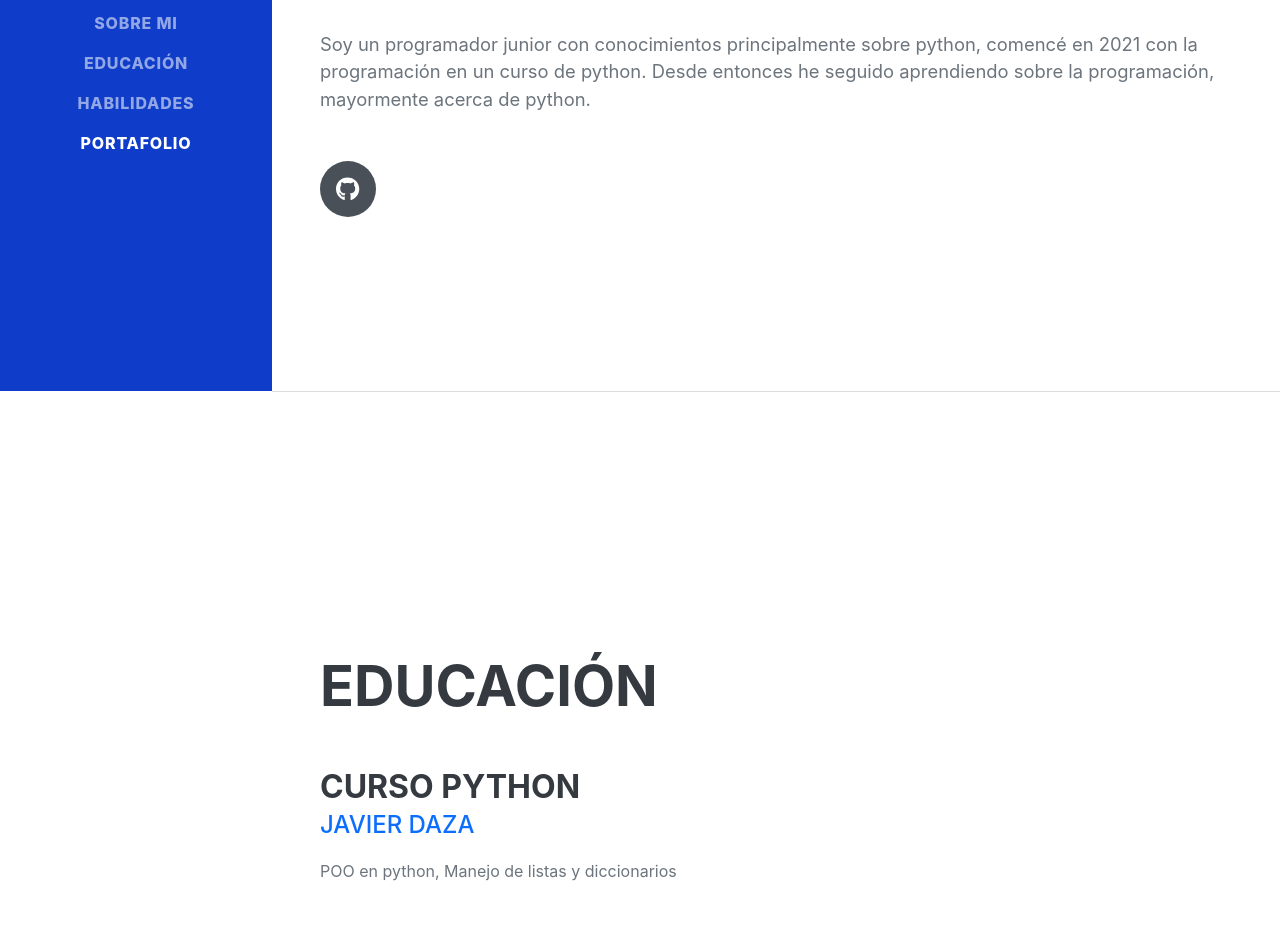
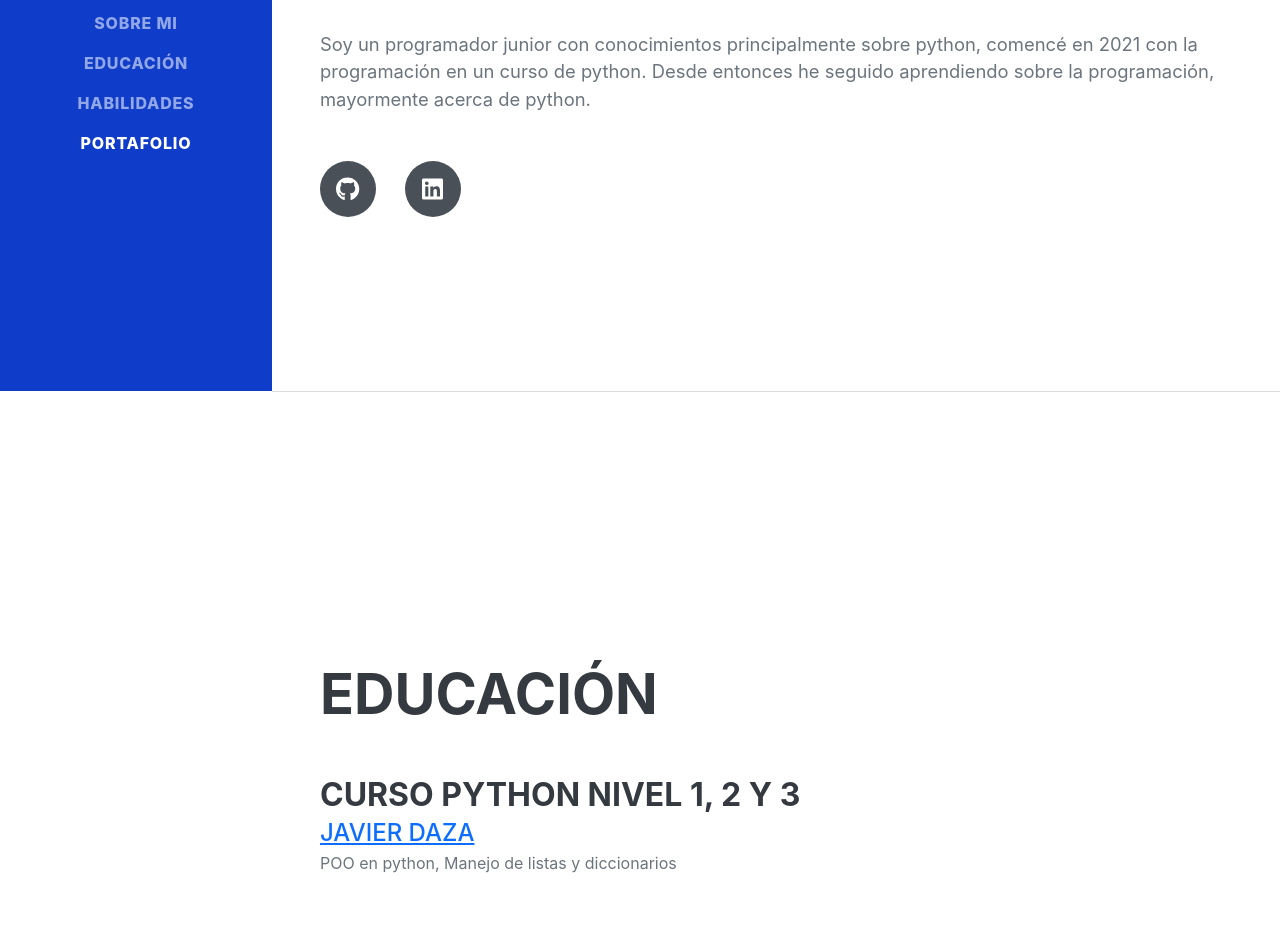
Before and after one commit to Omniben/Omniben.github.io, a plain HTML site: page index.html in a window 1280 px wide. Shown: the part 409-1343 px from the top of the page. Drawn offline with nearby package versions, Linux system fonts and the light colour scheme; a web font is replaced by a local one.

Commit message:
Añadiendo linkedin y link del curso

```diff
--- a/index.html
+++ b/index.html
@@ -47,6 +47,7 @@
                     <p class="lead mb-5">Soy un programador junior con conocimientos principalmente sobre python, comencé en 2021 con la programación en un curso de python. Desde entonces he seguido aprendiendo sobre la programación, mayormente acerca de python.</p>
                     <div class="social-icons">
                         <a class="social-icon" href="https://github.com/Omniben" target="_blank"><i class="fab fa-github"></i></a>
+                        <a class="social-icon" href="https://www.linkedin.com/in/bjgc/" target="_blank"><i class="fab fa-linkedin"></i></a>
                     </div>
                 </div>
             </section>
@@ -57,8 +58,8 @@
                     <h2 class="mb-5">Educación</h2>
                     <div class="d-flex flex-column flex-md-row justify-content-between mb-5">
                         <div class="flex-grow-1">
-                            <h3 class="mb-0">Curso python</h3>
-                            <div class="subheading mb-3">Javier Daza</div>
+                            <h3 class="mb-0">Curso python nivel 1, 2 y 3</h3>
+                            <a class="subheading mb-3" href="https://javierdaza.co/cursos/" target="_blank">Javier Daza</a>
                             <div>POO en python, Manejo de listas y diccionarios</div>
                         </div>
                     </div>
```
